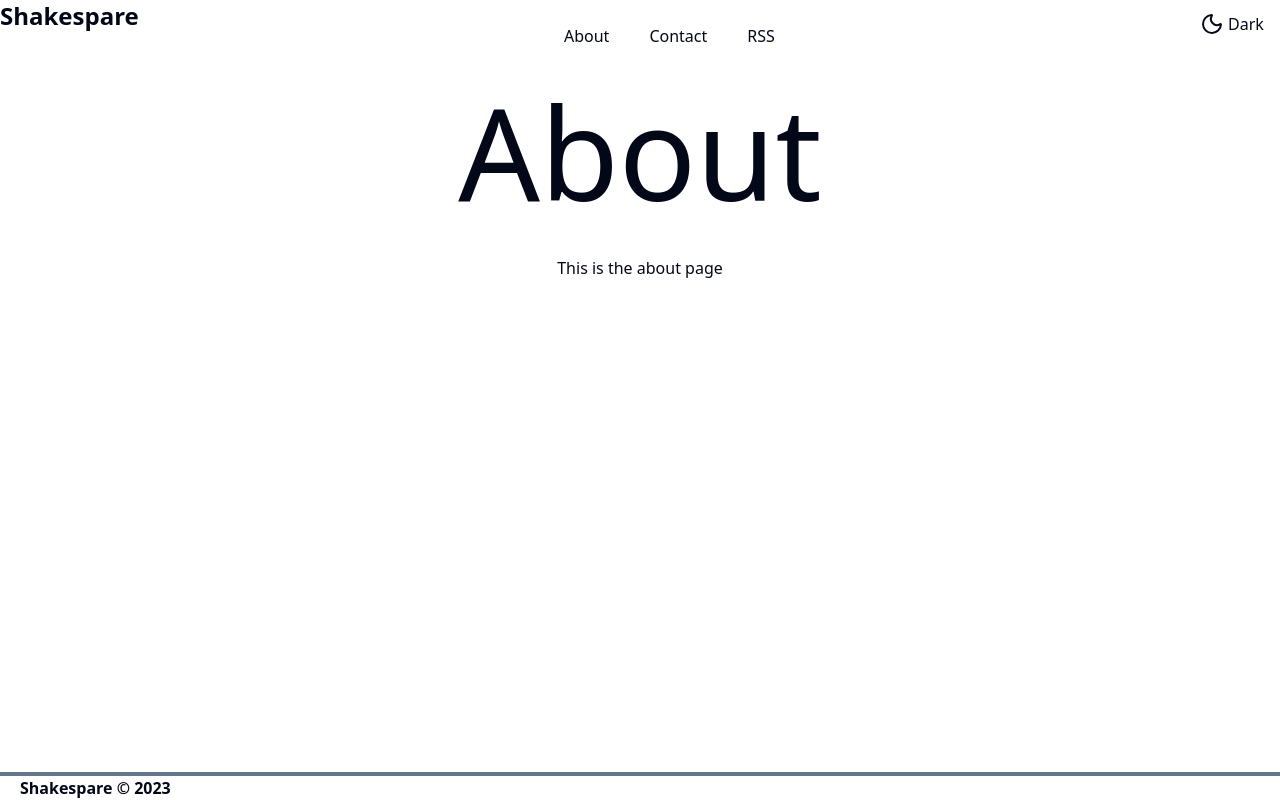
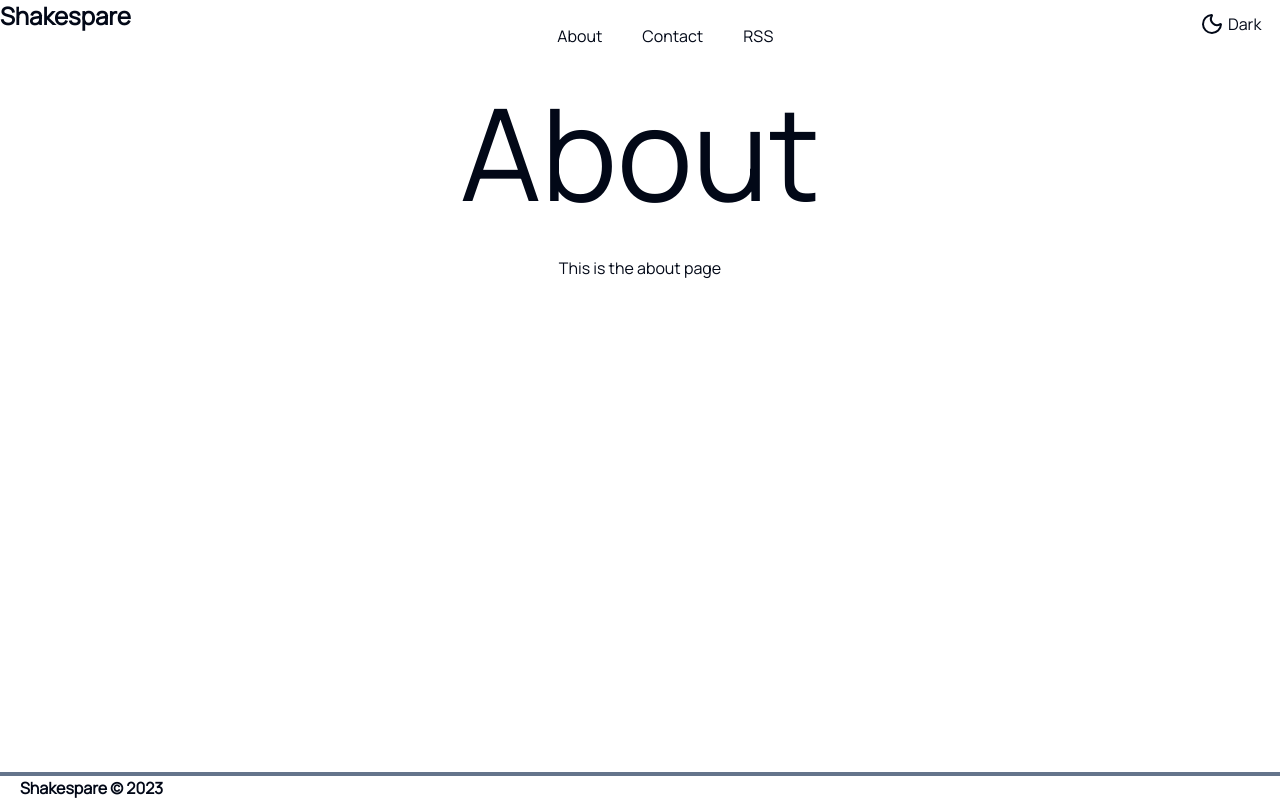
Before and after one commit to leenusdarnal/blog, a SvelteKit app: page /about in a window 1280 px wide. Built offline with nearby package versions, Linux system fonts and the light colour scheme.

Commit message:
added font family

```diff
--- a/src/app.css
+++ b/src/app.css
@@ -1,10 +1,16 @@
+@import '@fontsource/manrope';
+@import '@fontsource/jetbrains-mono';
+
 @tailwind base;
 @tailwind components;
 @tailwind utilities;
 
+@layer base {
+	html {
+		--font-sans: 'Manrope', sans-serif;
+		--font-mono: 'JetBrains Mono', monospace;
+	}
 
-
-@layer base {
 	:root {
 		--background: 0 0% 100%;
 		--foreground: 222.2 84% 4.9%;
@@ -26,6 +32,7 @@
 		--input: 214.3 31.8% 91.4%;
 		--ring: 222.2 84% 4.9%;
 		--radius: 0rem;
+
 	}
 
 	.dark {
@@ -48,5 +55,6 @@
 		--border: 217.2 32.6% 17.5%;
 		--input: 217.2 32.6% 17.5%;
 		--ring: 212.7 26.8% 83.9;
+
 	}
 }
--- a/tailwind.config.js
+++ b/tailwind.config.js
@@ -1,3 +1,5 @@
+import defaultTheme from "tailwindcss/defaultTheme"
+
 /** @type {import('tailwindcss').Config} */
 export default {
 	// prefix: 'tw-',
@@ -40,6 +42,10 @@ export default {
           foreground: "hsl(var(--card-foreground))",
         },
       },
+			fontFamily:{
+				'sans':["var(--font-sans)",...defaultTheme.fontFamily.sans],
+				'mono':["var(--font-mono)",...defaultTheme.fontFamily.mono]
+			}
 		}
 	},
 	plugins: [require('@tailwindcss/typography')]
```
Lines whose indentation alone changed are shown as unchanged.
